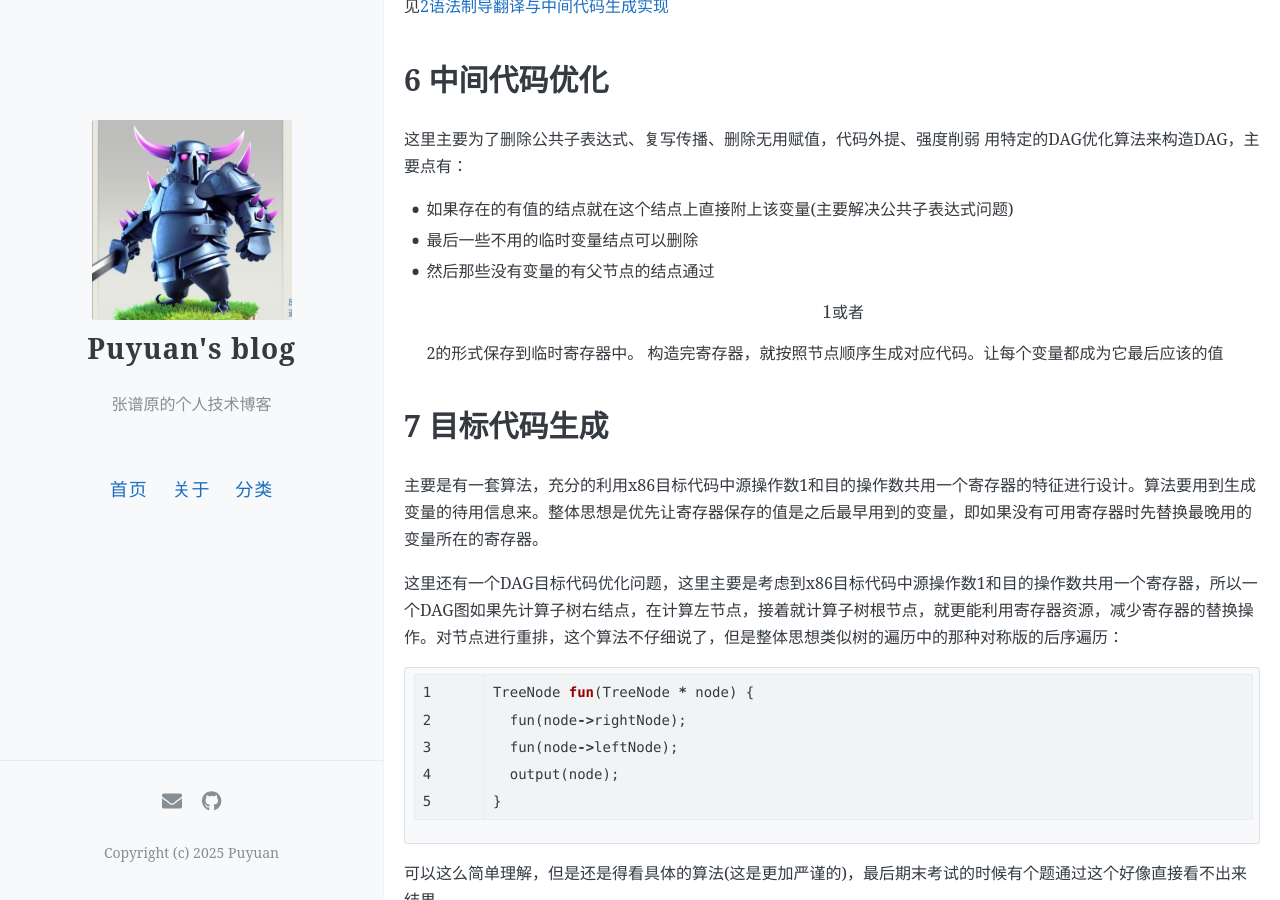
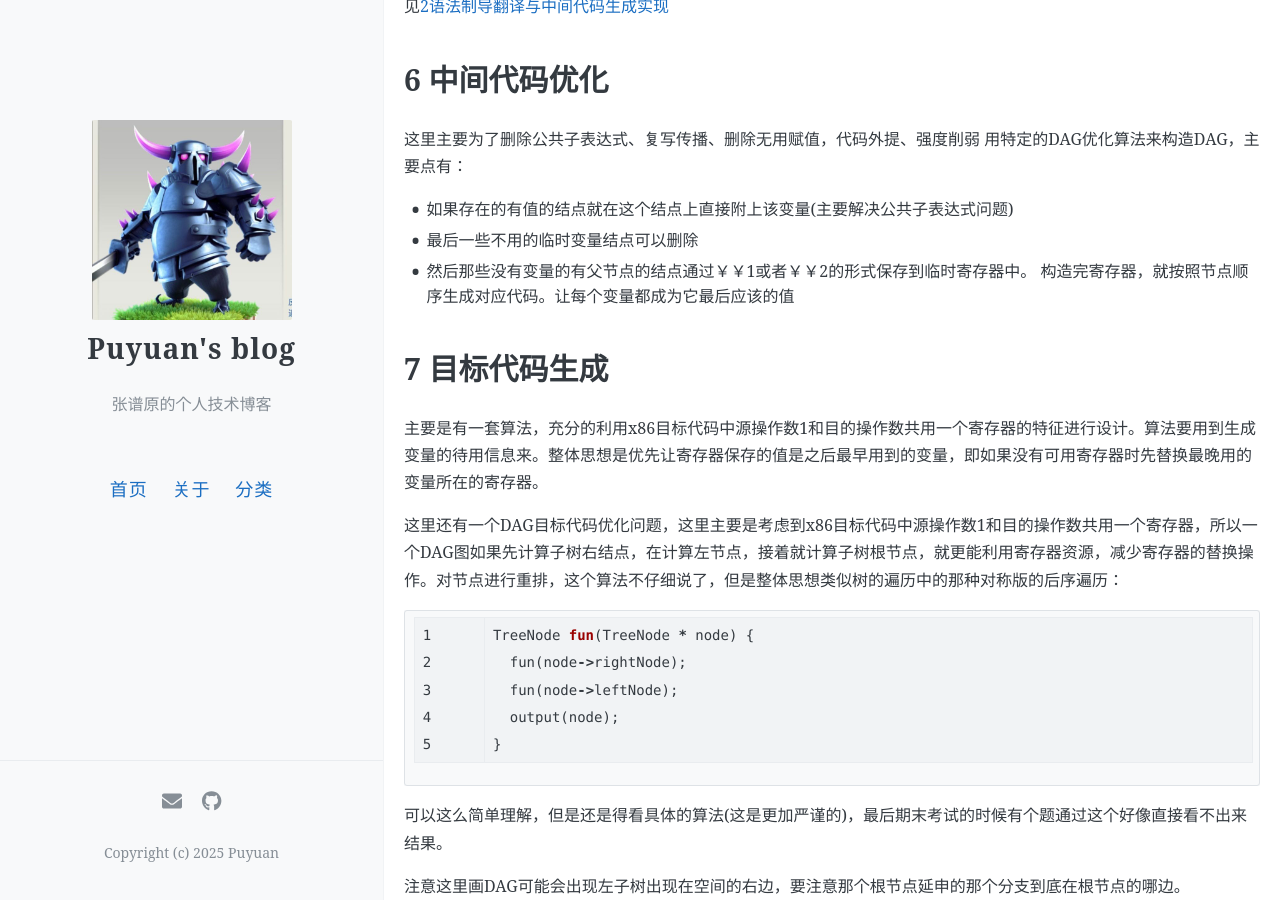
Before and after one commit to puyuanz/puyuanz.github.io, a Jekyll site: the page built from _posts/2025-7-12-complier.md, in a window 1280 px wide and 900 px high, scrolled down 15723 px. Built offline with Jekyll 4.4.1, drawn with Linux system fonts in a browser that asks for light colours; formulas are drawn with MathJax 3.

```diff
--- a/_posts/2025-7-12-complier.md
+++ b/_posts/2025-7-12-complier.md
@@ -243,7 +243,7 @@ $$b=f(c_1,c_2,...,c_k)$$
 用特定的DAG优化算法来构造DAG，主要点有：
 - 如果存在的有值的结点就在这个结点上直接附上该变量(主要解决公共子表达式问题)
 - 最后一些不用的临时变量结点可以删除
-- 然后那些没有变量的有父节点的结点通过\$\$1或者\$\$2的形式保存到临时寄存器中。
+- 然后那些没有变量的有父节点的结点通过￥￥1或者￥￥2的形式保存到临时寄存器中。
 构造完寄存器，就按照节点顺序生成对应代码。让每个变量都成为它最后应该的值
 
 # 7 目标代码生成
```
